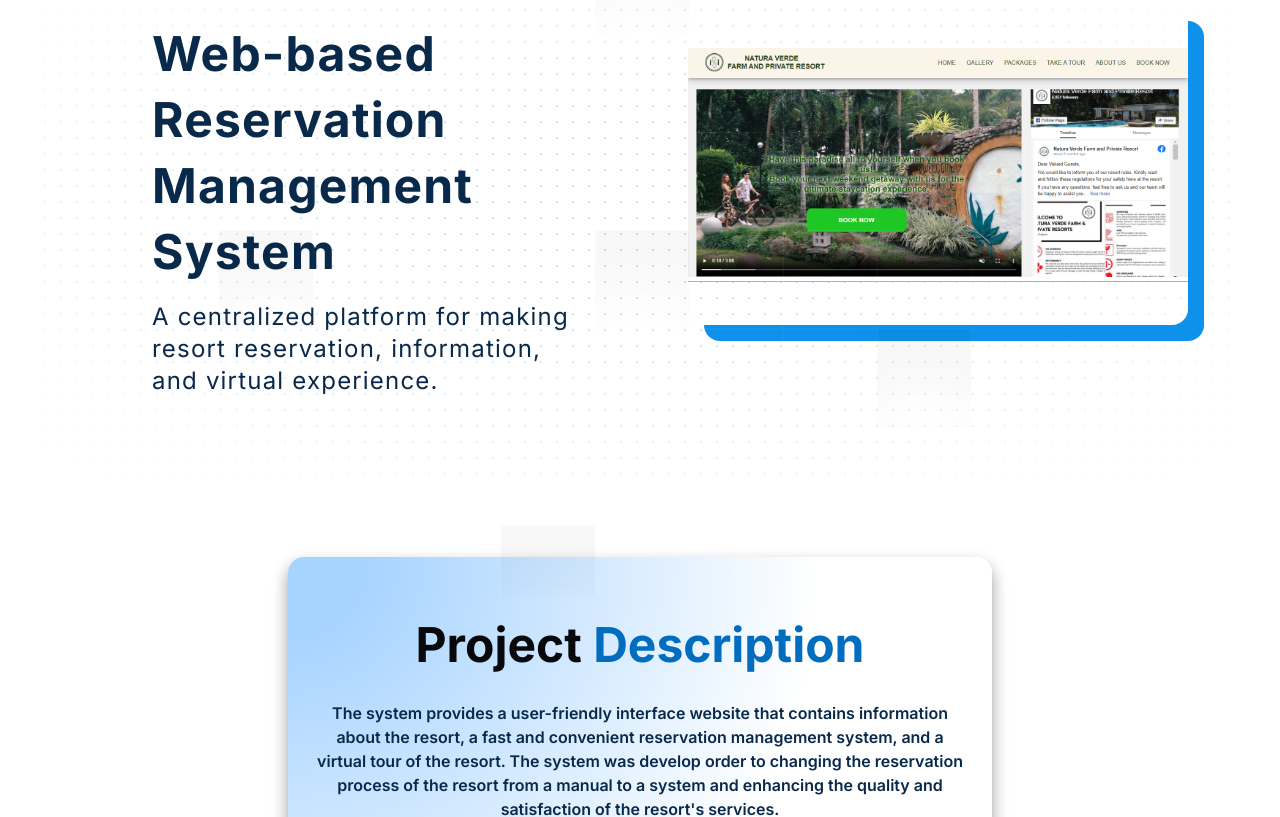
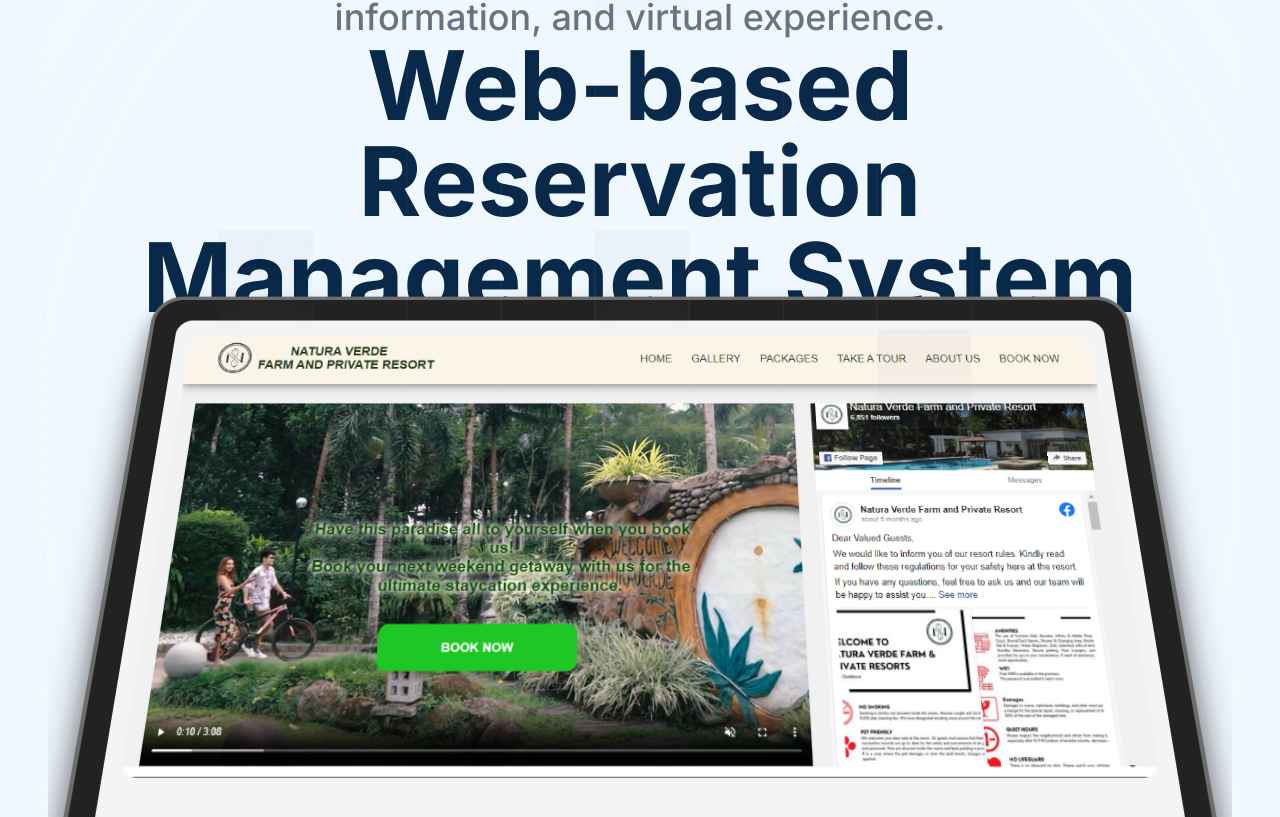
Before and after one commit to johnreyluntayao/my-portfolio, a Next.js app: page /projects/1 in a window 1280 px wide. Shown: the part 203-1020 px from the top of the page. Built offline with nearby package versions, Linux system fonts and the light colour scheme.

Commit message:
Changed the design for the about me section

```diff
--- a/app/page.tsx
+++ b/app/page.tsx
@@ -1,4 +1,4 @@
-import About from "@/components/About";
+import About2 from "@/components/About";
 import Footer from "@/components/Footer";
 import Grid from "@/components/Grid";
 import Hero from "@/components/Hero";
@@ -13,12 +13,12 @@ import { FaHome } from "react-icons/fa";
 
 export default function Home() {
   return (
-   <main className="relative bg-white flex justify-center items-center flex-col overflow-hidden mx-auto sm:px-10 px-5">
+   <main className="relative bg-science-blue-50/25 flex justify-center items-center flex-col overflow-hidden mx-auto sm:px-10 px-5">
     <div className="max-w-7xl w-full">
       <FloatingNav navItems={navItems}/>
       <Hero />
-      <About />
       <Skills />
+      <About2 />
       <Projects />
 
     </div>
--- a/app/projects/[projectid]/page.tsx
+++ b/app/projects/[projectid]/page.tsx
@@ -17,8 +17,8 @@ const page = ({params} : {
 
 
   return (
-    <main className=''>
-    <div className=" bg-white flex justify-center items-center flex-col overflow-hidden mx-auto sm:px-10 px-5">
+    <main className='bg-science-blue-50'>
+    <div className=" bg-science-blue-50 flex justify-center items-center flex-col overflow-hidden mx-auto sm:px-10 px-5">
       <div className="max-w-7xl w-full">
         <FloatingNav navItems={navItems}/>
         <ProjectHero id={id}/>
@@ -26,11 +26,11 @@ const page = ({params} : {
       </div>
     </div>
 
-    <div>
+    <div className='bg-science-blue-50'>
       <ProjectFeatures id={id}/>
     </div>
 
-    <div className=" bg-white flex justify-center items-center flex-col overflow-hidden mx-auto sm:px-10 px-5">
+    <div className=" bg-science-blue-50 flex justify-center items-center flex-col overflow-hidden mx-auto sm:px-10 px-5">
       <div className="max-w-7xl w-full">
         <ProjectContribution id={id}/>
     </div>
--- a/components/Footer.tsx
+++ b/components/Footer.tsx
@@ -5,7 +5,7 @@ import { socialMedia } from '@/data'
 
 const Footer = () => {
   return (
-    <footer className='w-full pt-20 pb-10' id="contact">
+    <footer className='w-full pt-20 pb-10 bg-science-blue-50' id="contact">
         <div className='w-full absolute left-0 bottom-0 min-h-96'>
             <img
                 src="/footer-grid.svg"
--- a/components/ProjectAbout.tsx
+++ b/components/ProjectAbout.tsx
@@ -1,7 +1,6 @@
 
 import React from 'react'
 import { detailedProjects } from '@/data'
-import GradientCard from './ui/GradientCard'
 
 
 const ProjectAbout = ({id}: {id: number}) => {
@@ -15,21 +14,28 @@ const ProjectAbout = ({id}: {id: number}) => {
         <div className='w-full lg:w-[55vw] md:w-[65vw]'>
             {project ? (
 
-                    <GradientCard
-                        key={project.id}
-                        description={project.desc}
-                    />
+
+
+
+                    // <GradientCard
+                    //     key={project.id}
+                    //     description={project.desc}
+                    // />
+
+
                 // <Button key={project.id} duration={Math.floor(Math.random() * 10000)} className='grid border-science-blue-500 border-2 bg-white text-science-blue-950'>
-                //     <h1 className='heading pt-3 md:pt-5 lg:pt-10'>
-                //         Project {' '}
-                //         <span className='text-science-blue-600'>Description</span>
-                //     </h1>
-                //     <div className='flex items-center p-3 py-6 md:p-5 lg:p-10'>
-                //         <div className=''>
-                //             <p className='text-center text-science-blue-800 mt-3 font-semibold '>{project.des}</p>
-                //         </div>
+                     <div className='grid relative border-science-blue-500 border-2 bg-white text-science-blue-950 rounded-lg shadow-2xl'>
+                     <h1 className='heading pt-3 md:pt-5 lg:pt-10 text-science-blue-950'>
+                         Project {' '}
+                         <span className='text-science-blue-600'>Description</span>
+                     </h1>
+                     <div className='flex items-center p-3 py-6 md:p-5 lg:p-10'>
+                         <div className=''>
+                             <p className='text-center text-science-blue-900 mt-3 font-semibold text-sm md:text-base lg:text-lg'>{project.desc}</p>
+                         </div>
 
-                //     </div>
+                     </div>
+                     </div>
                 // </Button>
             ) : (
                 <h1>not found</h1>
--- a/components/ProjectContribution.tsx
+++ b/components/ProjectContribution.tsx
@@ -4,11 +4,11 @@ import { ProjectRole } from '@/data';
 
 const ProjectContribution = ({ id }: { id: number }) => {
   return (
-    <section id='project-contribution'>
+    <section className='bg-science-blue-50' id='project-contribution'>
       <h1 className='heading pt-10 md:pt-10 lg:pt-15'>
         My <span className='text-science-blue-600'>Role</span>
       </h1>
-      <div className="pt-3 md:pt-5 lg:pt-10 rounded-md flex flex-col antialiased  items-center justify-center relative">
+      <div className="pt-3 md:pt-5 lg:pt-10 rounded-md flex flex-col antialiased items-center justify-center relative">
         <InfiniteMovingCards
           items={ProjectRole}
           direction="right"
--- a/components/ProjectHero.tsx
+++ b/components/ProjectHero.tsx
@@ -1,35 +1,69 @@
 import React from 'react'
 import { projects } from '@/data'
-import { TextGenerateEffect } from './ui/TextGenerateEffect'
+import { ContainerScroll } from './ui/ContainerScrollAnimation'
 
 const ProjectHero = ({id}: {id: number}) => {
     const project = projects.find((p) => p.id === id)
 
   return (
-    <div className='pb-20 pt-36' id='project-hero'>
-        <div className="h-full w-full dark:bg-black bg-white  dark:bg-dot-white/[0.2] bg-dot-science-blue-500/[0.6] relative flex items-center justify-center">
-            <div className="absolute pointer-events-none inset-0 flex items-center justify-center dark:bg-black bg-white [mask-image:radial-gradient(ellipse_at_center,transparent_20%,black)]"></div>
+    <div className='bg-science-blue-50' id='project-hero'>
+        <div className="h-full w-full dark:bg-black dark:bg-dot-white/[0.2] bg-dot-science-blue-500/[0.6] relative flex items-center justify-center">
+            <div className="absolute pointer-events-none inset-0 flex items-center justify-center dark:bg-black bg-science-blue-50 [mask-image:radial-gradient(ellipse_at_center,transparent_20%,black)]"></div>
+            <div>
 
+
+
+
+            </div>
             {project ? (
 
-                <div className='relative lg:grid lg:grid-cols-2 md:grid md:grid-cols-1 grid grid-cols-1 gap-16 py-8 px-4 lg:gap-24 sm:py-16 lg:px-24'>
-                    <div className='flex flex-col mx-4'>
-                        <TextGenerateEffect
-                            className='text-center lg:text-start text-[40px] md:text-4xl lg:text-5xl'
-                            words={project.title}
-                        />
-                        <p className='text-center lg:text-start text-science-blue-950 md:tracking-wider mb-4 text-sm md:text-lg lg:text-2xl'>
-                            {project.des}
-                        </p>
-                    </div>
+<div className="flex flex-col bg-science-blue-50 overflow-hidden">
+<ContainerScroll
+  titleComponent={
+    <>
 
-                    <div className='relative flex items-center justify-center sm:w-[500px] w-[80vw] overflow-hidden sm:h-[40vh] h-[30vh] mb-10 rounded-2xl shadow-[16px_16px_0px_0px_#0d91ea]'>
-                        <img
-                        src={project.img}
-                        alt={project.title}
-                        />
-                    </div>
-                </div>
+      <h1 className="text-4xl font-medium text-gray-500 dark:text-white">
+        {project.des} <br />
+        <span className=" text-science-blue-950 text-[6rem] font-bold mt-1 leading-none">
+          {project.title}
+        </span>
+      </h1>
+
+
+    </>
+  }
+>
+  <img
+    src={project.img}
+    alt="hero"
+    className="mx-auto w-fit h-fit rounded-2xl object-cover object-left-top"
+    draggable={false}
+  />
+</ContainerScroll>
+</div>
+
+
+
+
+
+                // <div className='relative lg:grid lg:grid-cols-2 md:grid md:grid-cols-1 grid grid-cols-1 gap-16 py-8 px-4 lg:gap-24 sm:py-16 lg:px-24'>
+                //     <div className='flex flex-col mx-4'>
+                //         <TextGenerateEffect
+                //             className='text-center lg:text-start text-[40px] md:text-4xl lg:text-5xl'
+                //             words={project.title}
+                //         />
+                //         <p className='text-center lg:text-start text-science-blue-950 md:tracking-wider mb-4 text-sm md:text-lg lg:text-2xl'>
+                //             {project.des}
+                //         </p>
+                //     </div>
+
+                //     <div className='relative flex items-center justify-center sm:w-[500px] w-[80vw] overflow-hidden sm:h-[40vh] h-[30vh] mb-10 rounded-2xl shadow-[16px_16px_0px_0px_#0d91ea]'>
+                //         <img
+                //         src={project.img}
+                //         alt={project.title}
+                //         />
+                //     </div>
+                // </div>
 
 
             ) : (
--- a/components/ui/BoxHover.tsx
+++ /dev/null
@@ -1,100 +0,0 @@
-import { cn } from "@/lib/utils";
-import { BiArrowToBottom } from "react-icons/bi";
-
-export function BoxHover() {
-  const features = [
-    {
-      title: "Built for developers",
-      description:
-        "Built for engineers, developers, dreamers, thinkers and doers.",
-      icon: <BiArrowToBottom />,
-    },
-    {
-      title: "Ease of use",
-      description:
-        "It's as easy as using an Apple, and as expensive as buying one.",
-        icon: <BiArrowToBottom />,
-    },
-    {
-      title: "Pricing like no other",
-      description:
-        "Our prices are best in the market. No cap, no lock, no credit card required.",
-        icon: <BiArrowToBottom />,
-    },
-    {
-      title: "100% Uptime guarantee",
-      description: "We just cannot be taken down by anyone.",
-      icon: <BiArrowToBottom />,
-    },
-    {
-      title: "Multi-tenant Architecture",
-      description: "You can simply share passwords instead of buying new seats",
-      icon: <BiArrowToBottom />,
-    },
-    {
-      title: "24/7 Customer Support",
-      description:
-        "We are available a 100% of the time. Atleast our AI Agents are.",
-        icon: <BiArrowToBottom />,
-    },
-    {
-      title: "Money back guarantee",
-      description:
-        "If you donot like EveryAI, we will convince you to like us.",
-        icon: <BiArrowToBottom />,
-    },
-    {
-      title: "And everything else",
-      description: "I just ran out of copy ideas. Accept my sincere apologies",
-      icon: <BiArrowToBottom />,
-    },
-  ];
-  return (
-    <div className="grid grid-cols-1 md:grid-cols-2 lg:grid-cols-4  relative z-10 py-10 max-w-7xl mx-auto">
-      {features.map((feature, index) => (
-        <Feature key={feature.title} {...feature} index={index} />
-      ))}
-    </div>
-  );
-}
-
-const Feature = ({
-  title,
-  description,
-  icon,
-  index,
-}: {
-  title: string;
-  description: string;
-  icon: React.ReactNode;
-  index: number;
-}) => {
-  return (
-    <div
-      className={cn(
-        "flex flex-col lg:border-r  py-10 relative group/feature border-science-blue-200 dark:border-neutral-800",
-        (index === 0 || index === 4) && "lg:border-l border-science-blue-200 dark:border-neutral-800",
-        index < 4 && "lg:border-b border-science-blue-200 dark:border-neutral-800"
-      )}
-    >
-      {index < 4 && (
-        <div className="opacity-0 group-hover/feature:opacity-100 transition duration-200 absolute inset-0 h-full w-full bg-gradient-to-t from-science-blue-300 dark:from-neutral-800 to-transparent pointer-events-none" />
-      )}
-      {index >= 4 && (
-        <div className="opacity-0 group-hover/feature:opacity-100 transition duration-200 absolute inset-0 h-full w-full bg-gradient-to-b from-science-blue-300 dark:from-neutral-800 to-transparent pointer-events-none" />
-      )}
-      <div className="mb-4 relative z-10 px-10 text-science-blue-950 dark:text-neutral-400">
-        {icon}
-      </div>
-      <div className="text-lg font-bold mb-2 relative z-10 px-10">
-        <div className="absolute left-0 inset-y-0 h-6 group-hover/feature:h-8 w-1 rounded-tr-full rounded-br-full bg-neutral-300 dark:bg-neutral-700 group-hover/feature:bg-science-blue-500 transition-all duration-200 origin-center" />
-        <span className="group-hover/feature:translate-x-2 transition duration-200 inline-block text-science-blue-950 dark:text-neutral-100">
-          {title}
-        </span>
-      </div>
-      <p className="text-sm text-science-blue-900 dark:text-neutral-300 max-w-xs relative z-10 px-10">
-        {description}
-      </p>
-    </div>
-  );
-};
--- /dev/null
+++ b/components/ui/ContainerScrollAnimation.tsx
@@ -0,0 +1,95 @@
+"use client";
+import React, { useRef } from "react";
+import { useScroll, useTransform, motion, MotionValue } from "framer-motion";
+
+export const ContainerScroll = ({
+  titleComponent,
+  children,
+}: {
+  titleComponent: string | React.ReactNode;
+  children: React.ReactNode;
+}) => {
+  const containerRef = useRef<any>(null);
+  const { scrollYProgress } = useScroll({
+    target: containerRef,
+  });
+  const [isMobile, setIsMobile] = React.useState(false);
+
+  React.useEffect(() => {
+    const checkMobile = () => {
+      setIsMobile(window.innerWidth <= 768);
+    };
+    checkMobile();
+    window.addEventListener("resize", checkMobile);
+    return () => {
+      window.removeEventListener("resize", checkMobile);
+    };
+  }, []);
+
+  const scaleDimensions = () => {
+    return isMobile ? [0.7, 0.9] : [1.05, 1];
+  };
+
+  const rotate = useTransform(scrollYProgress, [0, 1], [20, 0]);
+  const scale = useTransform(scrollYProgress, [0, 1], scaleDimensions());
+  const translate = useTransform(scrollYProgress, [0, 1], [0, -100]);
+
+  return (
+    <div
+      className="h-[60rem] md:h-[80rem] flex items-center justify-center relative p-2 md:p-20"
+      ref={containerRef}
+    >
+      <div
+        className="py-10 md:py-40 w-full relative"
+        style={{
+          perspective: "1000px",
+        }}
+      >
+        <Header translate={translate} titleComponent={titleComponent} />
+        <Card rotate={rotate} translate={translate} scale={scale}>
+          {children}
+        </Card>
+      </div>
+    </div>
+  );
+};
+
+export const Header = ({ translate, titleComponent }: any) => {
+  return (
+    <motion.div
+      style={{
+        translateY: translate,
+      }}
+      className="div max-w-5xl mx-auto text-center"
+    >
+      {titleComponent}
+    </motion.div>
+  );
+};
+
+export const Card = ({
+  rotate,
+  scale,
+  children,
+}: {
+  rotate: MotionValue<number>;
+  scale: MotionValue<number>;
+  translate: MotionValue<number>;
+  children: React.ReactNode;
+}) => {
+  return (
+    <motion.div
+      style={{
+        rotateX: rotate,
+        scale,
+        boxShadow:
+          "0 0 #0000004d, 0 9px 20px #0000004a, 0 37px 37px #00000042, 0 84px 50px #00000026, 0 149px 60px #0000000a, 0 233px 65px #00000003",
+      }}
+      className="max-w-5xl -mt-12 mx-auto h-[30rem] md:h-[40rem] w-full border-4 border-[#6C6C6C] p-2 md:p-6 bg-[#222222] rounded-[30px] shadow-2xl"
+    >
+      <div className=" h-full w-full  overflow-hidden rounded-2xl bg-gray-100 dark:bg-zinc-900 md:rounded-2xl md:p-4 ">
+        {children}
+      </div>
+    </motion.div>
+  );
+};
--- a/components/ui/InfiniteMovingCards.tsx
+++ b/components/ui/InfiniteMovingCards.tsx
@@ -73,7 +73,7 @@ export const InfiniteMovingCards = ({
     <div
       ref={containerRef}
       className={cn(
-        "scroller relative z-20 max-w-7xl overflow-hidden [mask-image:linear-gradient(to_right,transparent,white_20%,white_80%,transparent)]",
+        "scroller relative z-20 max-w-7xl overflow-hidden [mask-image:linear-gradient(to_right,transparent,#bae0fd_20%,#bae0fd_80%,transparent)]",
         className
       )}
     >
```
Also changed, not shown: components/About.tsx (+10 -9 lines), public/Johnrey2.png (added).
